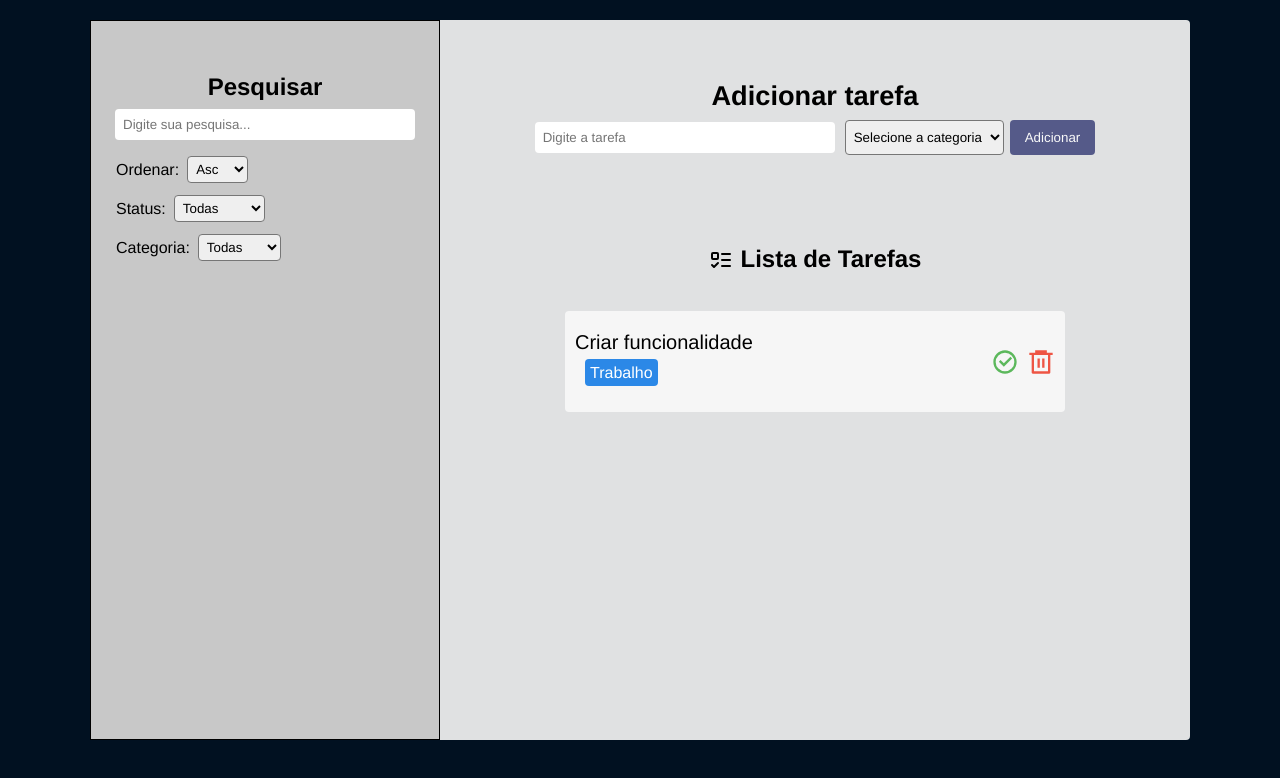
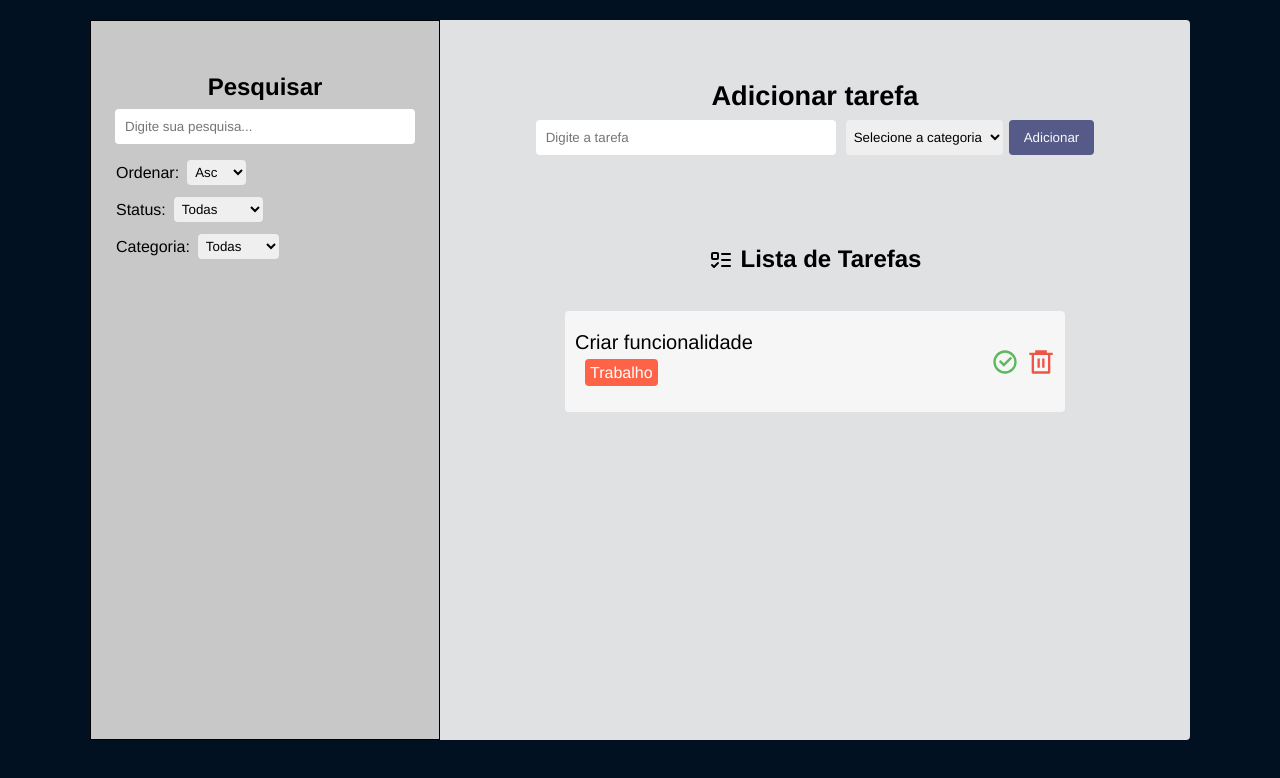
Before and after one commit to Brunoo-Lima/todo-list, a React (Vite) app: page / in a window 1280 px wide. Shown: the top 778 px of the page. Built offline with nearby package versions, Linux system fonts and the light colour scheme.

Commit message:
style: change background categories

```diff
--- a/src/components/form/styles/InputStyles.jsx
+++ b/src/components/form/styles/InputStyles.jsx
@@ -1,7 +1,7 @@
 import styled from 'styled-components';
 
 export const InputField = styled.input`
-  padding: 8px;
+  padding: 10px;
   width: 300px;
   border-radius: 4px;
   border: none;
--- a/src/components/form/styles/SelectStyles.jsx
+++ b/src/components/form/styles/SelectStyles.jsx
@@ -5,4 +5,5 @@ export const SelectField = styled.select`
   border-radius: 4px;
   margin-right: 6px;
   outline-color: #2384e6f5;
+  border: none;
 `;
--- a/src/components/todolist/Task.jsx
+++ b/src/components/todolist/Task.jsx
@@ -12,11 +12,26 @@ import { UserContext } from '../../UserContext';
 const Task = ({ task }) => {
   const { deleteTask, completeTask } = useContext(UserContext);
 
+  const getBackgroundColor = (category) => {
+    switch (category.toLowerCase()) {
+      case 'estudo':
+        return '#2384e6f5';
+      case 'trabalho':
+        return '#ff6347';
+      case 'pessoal':
+        return '#4caf50';
+      default:
+        return '#ccc';
+    }
+  };
+
   return (
     <Tasks style={{ textDecoration: task.isComplete ? 'line-through' : '' }}>
       <Container>
         <Text>{task.text}</Text>
-        <Category>{task.category}</Category>
+        <Category backgroundColor={getBackgroundColor(task.category)}>
+          {task.category}
+        </Category>
       </Container>
 
       <ContentButtons>
--- a/src/components/todolist/styles/TaskStyle.jsx
+++ b/src/components/todolist/styles/TaskStyle.jsx
@@ -36,7 +36,7 @@ export const Text = styled.p`
 
 export const Category = styled.span`
   font-size: 16px;
-  background-color: #2384e6f5;
+  background-color: ${(props) => props.backgroundColor || '#ccc'};
   color: #fff;
   padding: 5px;
   margin-left: 10px;
```
